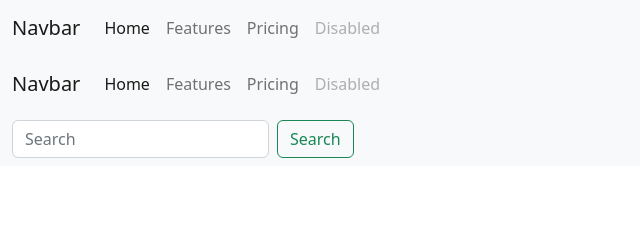
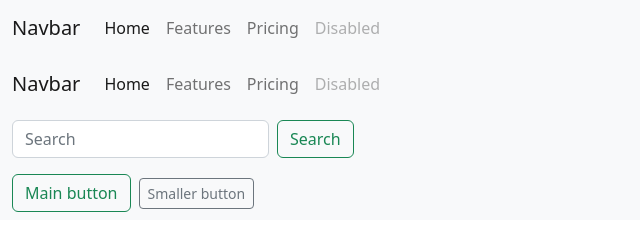
Before and after one commit to AmmarHussainn/navbars, a plain HTML site: page index.html in a window 1280 px wide. Shown: the whole page, without its empty margins (0-640 px from the left). Drawn offline with nearby package versions, Linux system fonts and the light colour scheme.

Commit message:
navbar 4

```diff
--- a/index.html
+++ b/index.html
@@ -61,6 +61,13 @@
           </form>
         </div>
       </nav>
+      <!-- navbar 4 -->
+      <nav class="navbar bg-light">
+        <form class="container-fluid justify-content-start">
+          <button class="btn btn-outline-success me-2" type="button">Main button</button>
+          <button class="btn btn-sm btn-outline-secondary" type="button">Smaller button</button>
+        </form>
+      </nav>
     <script src="https://cdn.jsdelivr.net/npm/bootstrap@5.2.2/dist/js/bootstrap.bundle.min.js"></script>
 </body>
 </html>
```
